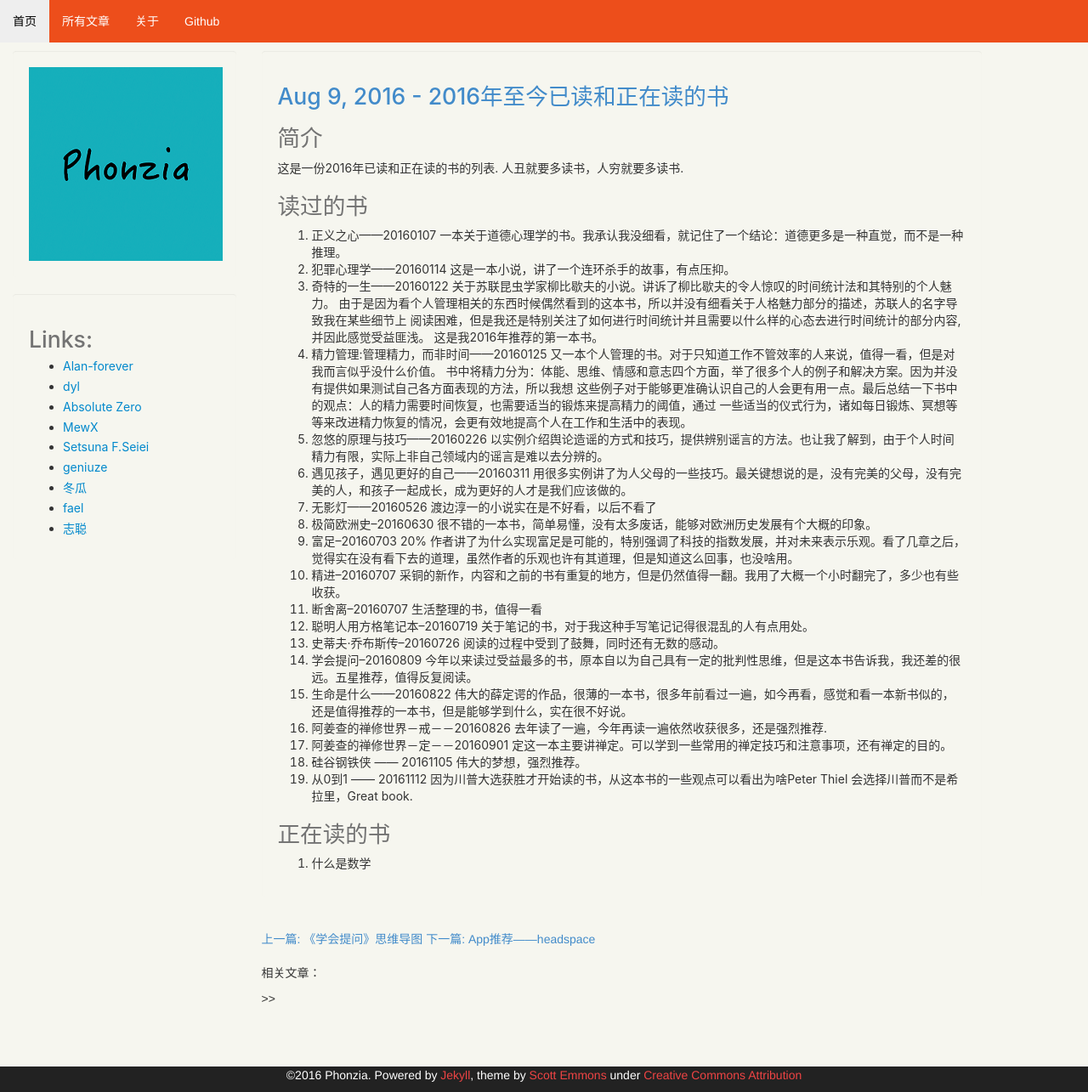
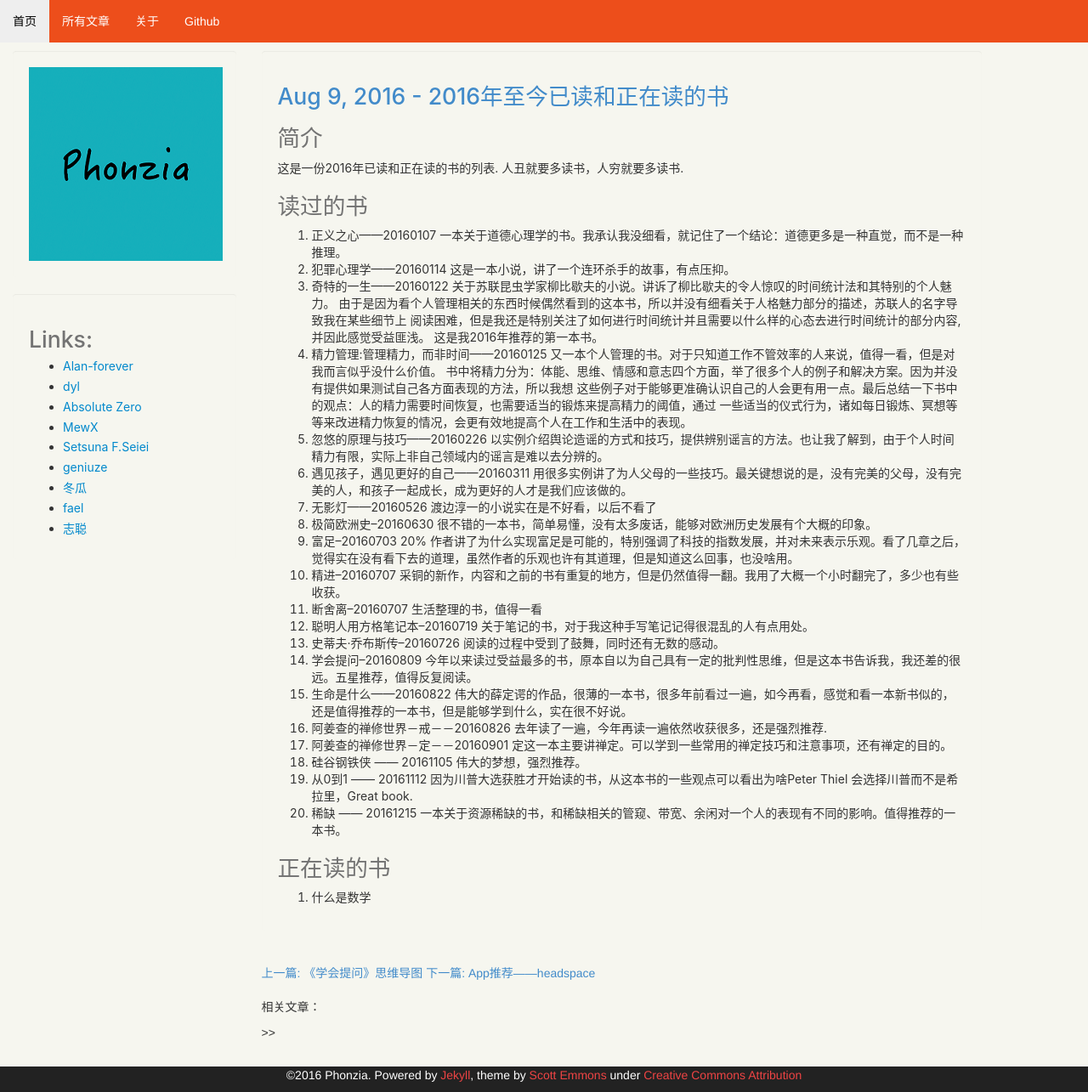
Before and after one commit to phonzia/old_blog, a Jekyll site: the page built from _posts/2016-08-09-BooksRead.md, in a window 1280 px wide and 1285 px high. Shown: the whole window at 85% size. Built offline with Jekyll 4.4.1, drawn with Linux system fonts in a browser that asks for light colours; Markdown is read by kramdown in place of the engine named in the settings; comment, search, counter and statistics services are not loaded.

Commit message:
Update 2016年至今已读和正在读的书

```diff
--- a/_posts/2016-08-09-BooksRead.md
+++ b/_posts/2016-08-09-BooksRead.md
@@ -36,6 +36,7 @@ tags: ''
 17. 阿姜查的禅修世界－定－－20160901 定这一本主要讲禅定。可以学到一些常用的禅定技巧和注意事项，还有禅定的目的。
 18. 硅谷钢铁侠 —— 20161105 伟大的梦想，强烈推荐。
 19. 从0到1 —— 20161112 因为川普大选获胜才开始读的书，从这本书的一些观点可以看出为啥Peter Thiel 会选择川普而不是希拉里，Great book.
+20. 稀缺 —— 20161215 一本关于资源稀缺的书，和稀缺相关的管窥、带宽、余闲对一个人的表现有不同的影响。值得推荐的一本书。
 
 # 正在读的书
 1. 什么是数学
```
